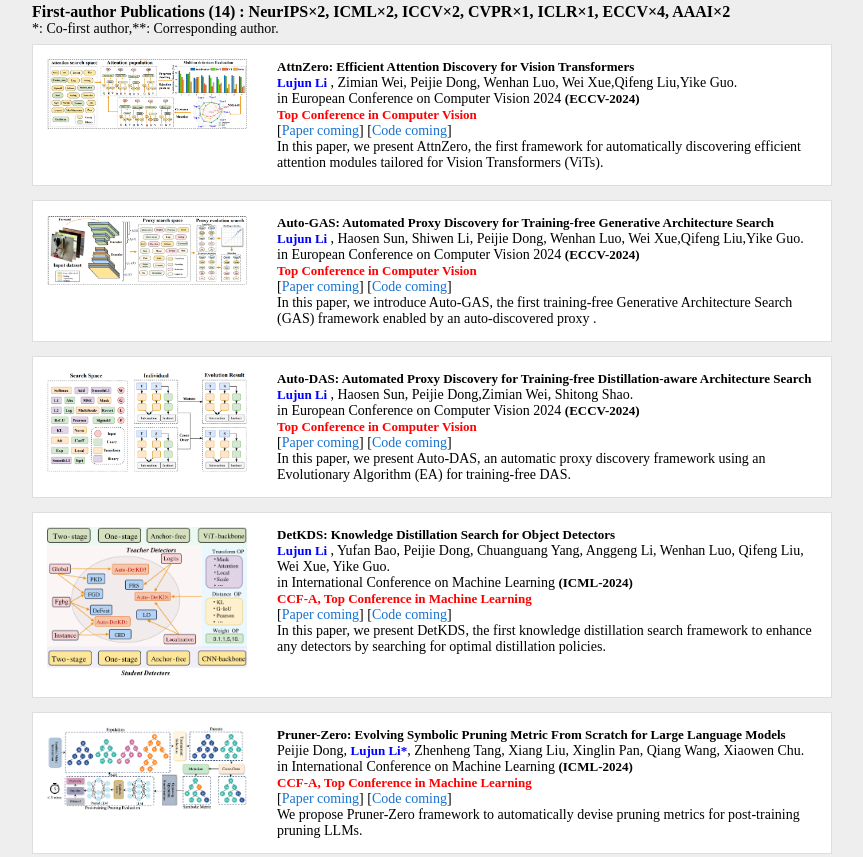
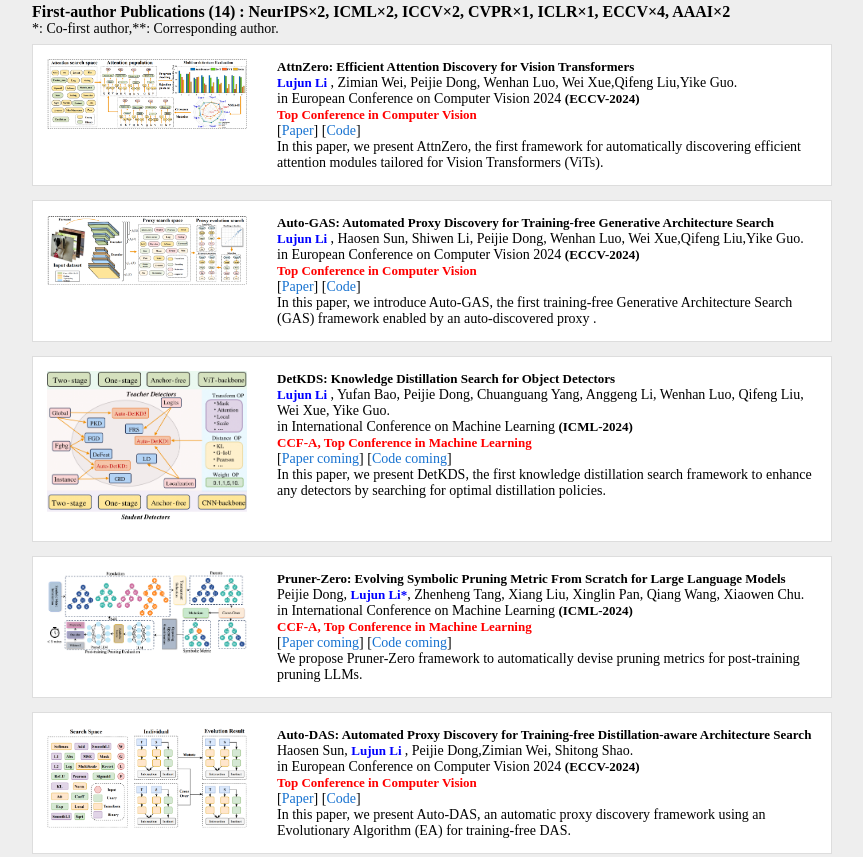
Before and after one commit to lliee23/lliee.github.io, a plain HTML site: page index.html in a window 1280 px wide. Shown: the part 778-1635 px from the top of the page, without its empty margins (208-1071 px from the left). Drawn offline with Linux system fonts and the light colour scheme.

Commit message:
Update index.html

```diff
--- a/index.html
+++ b/index.html
@@ -4,7 +4,7 @@
     <meta http-equiv="Content-Type" content="text/html; charset=UTF-8">
 
     <title>Luking Li</title>
-    <meta content="Luking Li, https://github/lilujunai" name="keywords">
+    <meta content="Luking Li, https://github/liai" name="keywords">
     <style media="screen" type="text/css">
         html,
         body,
@@ -325,8 +325,8 @@
       in </i> European Conference on Computer Vision 2024 </i> <strong>(ECCV-2024)</strong><br>
         <alert>Top Conference in Computer Vision</alert>
         <br>
-        [<a >Paper coming</a>]
-        [<a >Code coming</a>]
+        [<a href="https://www.ecva.net/papers/eccv_2024/papers_ECCV/papers/00666.pdf">Paper</a>]
+        [<a href="https://github.com/lliai/AttnZero">Code</a>]
                 <br>
                 In this paper, we present AttnZero, the first framework for automatically discovering efficient attention modules tailored for Vision Transformers (ViTs).
         </div>
@@ -340,28 +340,14 @@
       in </i> European Conference on Computer Vision 2024 </i> <strong>(ECCV-2024)</strong><br>
         <alert>Top Conference in Computer Vision</alert>
         <br>
-        [<a >Paper coming</a>]
-        [<a >Code coming</a>]
+        [<a href="https://www.ecva.net/papers/eccv_2024/papers_ECCV/papers/00668.pdf">Paper</a>]
+        [<a href="https://github.com/lliai/Auto-GAS">Code</a>]
                 <br>
                In this paper, we introduce Auto-GAS, the first training-free Generative Architecture Search (GAS) framework enabled by an auto-discovered proxy .
         </div>
         <div class="spanner"></div>
         </div>
 
-        <div class="paper"><img class="paper" src="./AutoDAS.png"
-            title="Auto-DAS: Automated Proxy Discovery for Training-free Distillation-aware Architecture Search">
-        <div><strong>Auto-DAS: Automated Proxy Discovery for Training-free Distillation-aware Architecture Search</strong><br>
-        <strong><font color="blue">Lujun Li </font></strong>,  Haosen Sun, Peijie Dong,Zimian Wei, Shitong Shao.<br>
-      in </i> European Conference on Computer Vision 2024 </i> <strong>(ECCV-2024)</strong><br>
-        <alert>Top Conference in Computer Vision</alert>
-        <br>
-        [<a >Paper coming</a>]
-        [<a >Code coming</a>]
-                <br>
-                In this paper, we present Auto-DAS, an automatic proxy discovery framework using an Evolutionary Algorithm (EA) for training-free DAS.
-        </div>
-        <div class="spanner"></div>
-        </div>
 
 
 
@@ -394,6 +380,20 @@
         </div>
         <div class="spanner"></div>
         </div>
+        <div class="paper"><img class="paper" src="./AutoDAS.png"
+            title="Auto-DAS: Automated Proxy Discovery for Training-free Distillation-aware Architecture Search">
+        <div><strong>Auto-DAS: Automated Proxy Discovery for Training-free Distillation-aware Architecture Search</strong><br>
+        Haosen Sun, <strong><font color="blue">Lujun Li </font></strong>,  Peijie Dong,Zimian Wei, Shitong Shao.<br>
+      in </i> European Conference on Computer Vision 2024 </i> <strong>(ECCV-2024)</strong><br>
+        <alert>Top Conference in Computer Vision</alert>
+        <br>
+        [<a href="https://www.ecva.net/papers/eccv_2024/papers_ECCV/papers/00676.pdf">Paper</a>]
+        [<a href="https://github.com/lliai/Auto-DAS">Code</a>]
+                <br>
+                In this paper, we present Auto-DAS, an automatic proxy discovery framework using an Evolutionary Algorithm (EA) for training-free DAS.
+        </div>
+        <div class="spanner"></div>
+        </div>
 
         <div class="paper"><img class="paper" src="./kd-zero.png"
             title=" KD-Zero: Evolving Knowledge Distiller for Any Teacher-Student Pairs">
@@ -403,7 +403,7 @@
         <alert>CCF-A, Top Conference in Machine Learning</alert>
         <br>
         [<a href="https://openreview.net/pdf?id=OlMKa5YZ8e">Paper</a>]
-        [<a href="https://github.com/lilujunai/KD-Zero">Code</a>]
+        [<a href="https://openreview.net/pdf?id=OlMKa5YZ8e">Code</a>]
                 <br>
         We present KD-Zero, the first auto-search framework for evolving best distiller from scratch to alleviate teacher-student gaps..
         </div>
@@ -419,7 +419,7 @@
         <alert>CCF-A,   Top Conference in  Computer Vision</alert>
         <br>
                 [<a href="https://openaccess.thecvf.com/content/ICCV2023/papers/Li_Automated_Knowledge_Distillation_via_Monte_Carlo_Tree_Search_ICCV_2023_paper.pdf">Paper</a>]
-                [<a href="https://github.com/lilujunai/Auto-KD">Code</a>]
+                [<a href="https://github.com/liai/Auto-KD">Code</a>]
                 <br>
         In this paper, we present Auto-KD, the first automated search framework for optimal knowledge distillation design.
         </div>
@@ -434,7 +434,7 @@
         <alert>CCF-A,   Top Conference in  Computer Vision</alert>
         <br>
                 [<a href="https://openaccess.thecvf.com/content/ICCV2023/papers/Dong_EMQ_Evolving_Training-free_Proxies_for_Automated_Mixed_Precision_Quantization_ICCV_2023_paper.pdf">Paper</a>]
-                [<a href="https://github.com/lilujunai/EMQ-series">Code</a>]
+                [<a href="https://github.com/liai/EMQ-series">Code</a>]
                 <br>
          We first build the MQ-Bench-101 and develop an automatic search of proxies framework for MQ via evolving algorithms.
 
@@ -485,7 +485,7 @@
         <alert>CCF-A, Top Conference in Machine Learning</alert>
                 <br>
                 [<a href="https://openreview.net/pdf?id=prQT0gN81oG">Paper</a>]
-                [<a href="https://github.com/lilujunai/SHAKE">Code</a>]
+                [<a href="https://github.com/liai/SHAKE">Code</a>]
                 <br>
                We present SHAKE with reversed distillation and shadow head to bridge offline and online knowledge transfer, achieving superior performance in multiple tasks and scenarios.
 
@@ -501,7 +501,7 @@
                 <alert>CCF-B;  Top Conference in  Computer Vision</alert>
               <br>
                 [<a href="https://www.ecva.net/papers/eccv_2022/papers_ECCV/papers/136860337.pdf">Paper</a>]
-                [<a href="https://github.com/lilujunai/Teacher-free-Distillation">Code</a>]
+                [<a href="https://github.com/liai/Teacher-free-Distillation">Code</a>]
                 <br>
                 We we propose Tf-FD for reusing channel-wise and layer-wise meaningful features within the student to provide teacher-like knowledge without an additional model.
 
@@ -518,7 +518,7 @@
            <alert>CCF-A,   Top Conference in  Computer Vision</alert>
                 <br>
                 [<a href="https://openaccess.thecvf.com/content/CVPR2023/papers/Dong_DisWOT_Student_Architecture_Search_for_Distillation_WithOut_Training_CVPR_2023_paper.pdf">Paper</a>]
-                [<a href="https://github.com/lilujunai/DisWOT-CVPR2023">Code</a>]
+                [<a href="https://github.com/liai/DisWOT-CVPR2023">Code</a>]
                 <br>
                 <br>
                  We propose a strong self-supervised augmented knowledge distillation method from hierarchical feature maps for image classification.
```
